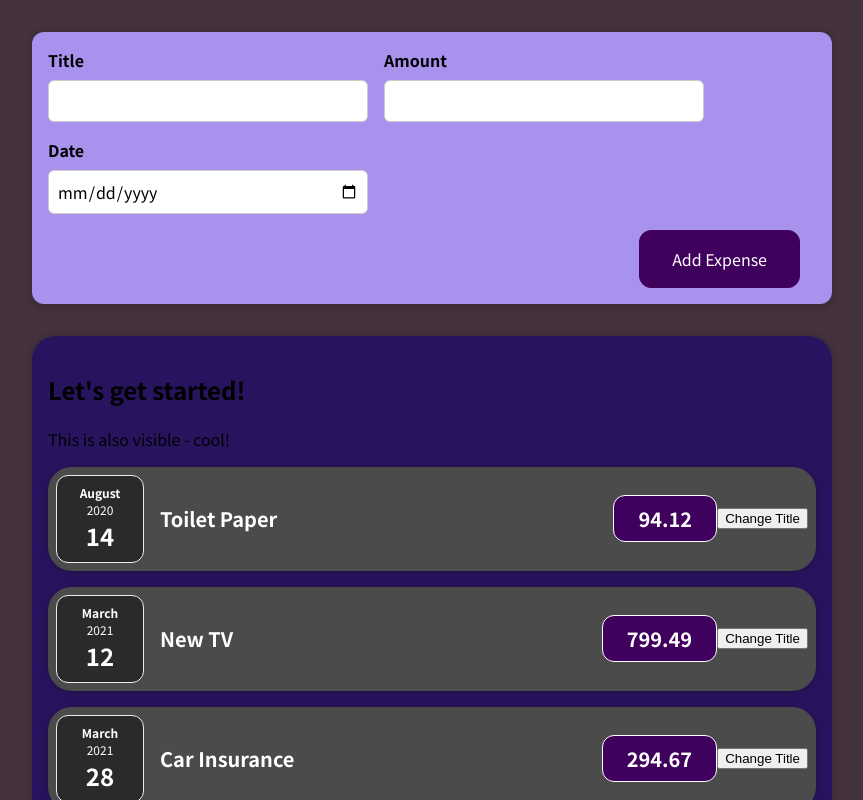
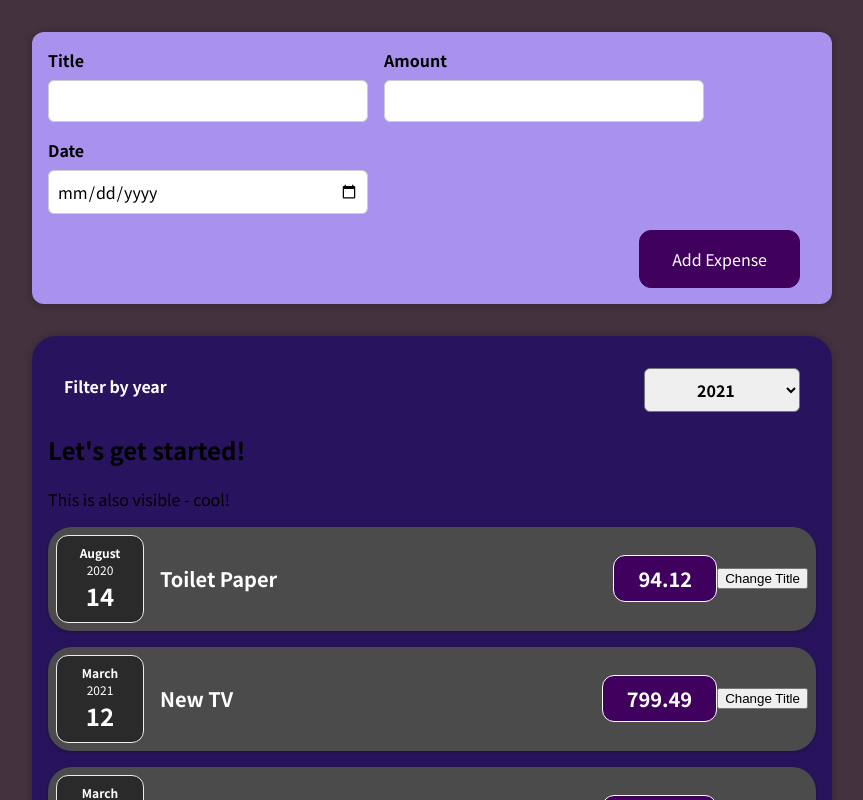
Before and after one commit to anlunjiang/react.js-tutorials, a React (Create React App) app in the folder 01-starting-setup/: page / in a window 1280 px wide. Shown: the top 800 px of the page, without its empty margins (208-1071 px from the left). Built offline with nearby package versions, Linux system fonts and the light colour scheme.

Commit message:
finish react state and pass year filter

```diff
--- /dev/null
+++ b/01-starting-setup/src/components/expenses/expense_filter/ExpenseFilter.css
@@ -0,0 +1,24 @@
+.expenses-filter {
+  color: white;
+  padding: 0 1rem;
+}
+
+.expenses-filter__control {
+  display: flex;
+  width: 100%;
+  align-items: center;
+  justify-content: space-between;
+  margin: 1rem 0;
+}
+
+.expenses-filter label {
+  font-weight: bold;
+  margin-bottom: 0.5rem;
+}
+
+.expenses-filter select {
+  font: inherit;
+  padding: 0.5rem 3rem;
+  font-weight: bold;
+  border-radius: 6px;
+}
--- /dev/null
+++ b/01-starting-setup/src/components/expenses/expense_filter/ExpenseFilter.js
@@ -0,0 +1,24 @@
+import React from 'react';
+
+import './ExpenseFilter.css';
+
+const ExpensesFilter = (props) => {
+  const dropdownChangeHandler = (event) => {
+    props.onChangeFilter(event.target.value)
+  }
+  return (
+    <div className='expenses-filter'>
+      <div className='expenses-filter__control'>
+        <label>Filter by year</label>
+        <select value={props.selected} onChange={dropdownChangeHandler}>
+          <option value='2022'>2022</option>
+          <option value='2021'>2021</option>
+          <option value='2020'>2020</option>
+          <option value='2019'>2019</option>
+        </select>
+      </div>
+    </div>
+  );
+};
+
+export default ExpensesFilter;
--- a/01-starting-setup/src/components/expenses/expenses_template/ExpensesTemplate.js
+++ b/01-starting-setup/src/components/expenses/expenses_template/ExpensesTemplate.js
@@ -2,10 +2,19 @@
 import {expenses} from "./data";
 import "./ExpensesTemplate.css";
 import Card from "../../card/Card";
+import ExpensesFilter from "../expense_filter/ExpenseFilter";
+import {useState} from "react";
 
-const ExpensesTemplate = () => {
+const ExpensesTemplate = (props) => {
+  const [filteredYear, setFilterYear] = useState("2021");
+
+  const filterChangeHandler = (selectedYear) => {
+    setFilterYear(selectedYear);
+  }
   return (
   <Card className="expensescss">
+    <ExpensesFilter selected={filteredYear} onChangeFilter={filterChangeHandler}/>
+
     <h2>Let's get started!</h2>
     <p>This is also visible - cool!</p>
     <ExpenseItem
@@ -29,7 +38,8 @@
       date={expenses[3].date}
     />
   </Card>
-  );
+)
+  ;
 }
 
 export default ExpensesTemplate;
```
Also changed, not shown: 2 other files (tests, documents, lock files or other folders). Lines whose indentation alone changed are shown as unchanged.
